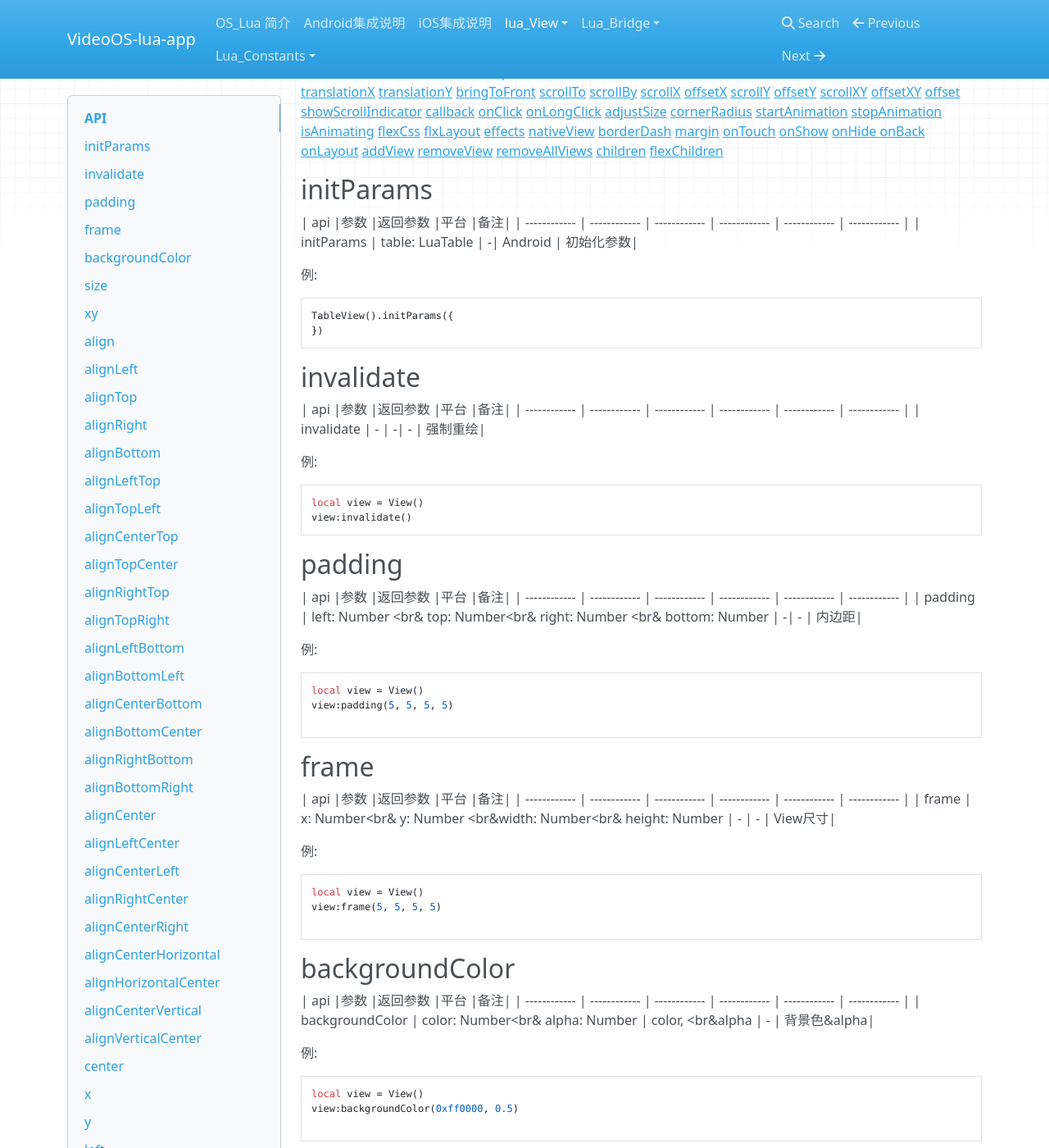
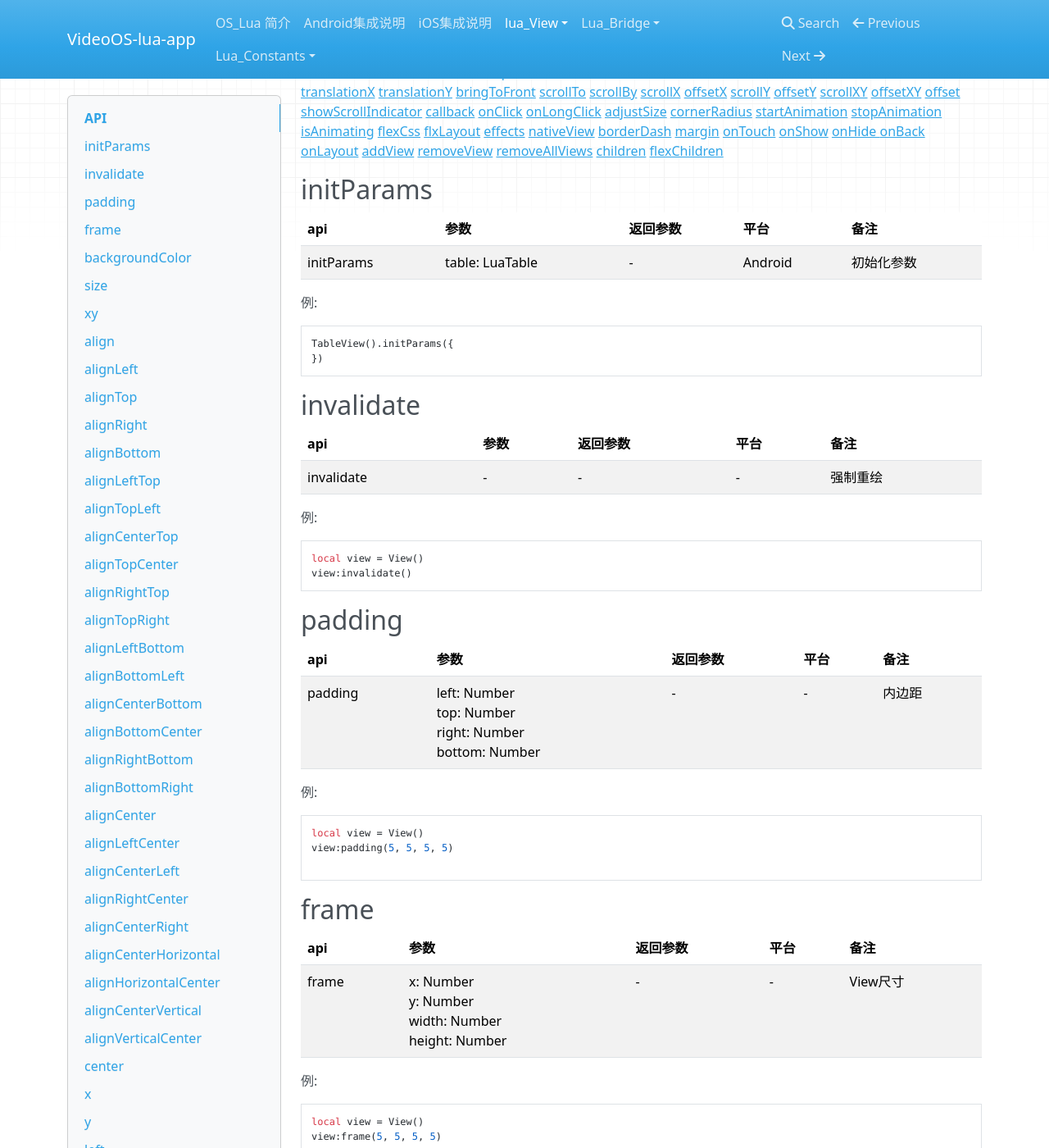
Before and after one commit to VideoOS/VideoOS-lua-app, an MkDocs documentation site: the page built from docs/API/Lua_View/View.md, in a window 1280 px wide and 1400 px high, scrolled down 354 px. Shown: the whole window at 82% size. Built offline with MkDocs 1.6.1, drawn with Linux system fonts in a browser that asks for light colours; nearby versions of some CDN libraries; some of the changed text lies outside the part shown.

Commit message:
no message

````diff
--- a/docs/API/Lua_View/View.md
+++ b/docs/API/Lua_View/View.md
@@ -121,7 +121,7 @@ View 是OS_Lua系统中最基础的View。相当于Android的ViewGroup，iOS的U
 
 ## initParams
 | api  |参数   |返回参数   |平台   |备注|
-| ------------ | ------------ | ------------ | ------------ | ------------ | ------------ |
+| ------------ | ------------ | ------------ | ------------ | ------------ |
 | initParams   |   table: LuaTable  |   -| Android |   初始化参数|
 
 例:
@@ -131,7 +131,7 @@ TableView().initParams({
 ```
 ## invalidate
 | api  |参数   |返回参数   |平台   |备注|
-| ------------ | ------------ | ------------ | ------------ | ------------ | ------------ |
+| ------------ | ------------ | ------------ | ------------ | ------------ |
 | invalidate    |   - |   -| - |   强制重绘|
 
 例:
@@ -141,8 +141,8 @@ view:invalidate()
 ```
 ##  padding
 | api  |参数   |返回参数   |平台   |备注|
-| ------------ | ------------ | ------------ | ------------ | ------------ | ------------ |
-| padding    |   left: Number <br&   top: Number<br&  right: Number  <br& bottom: Number  |   -| - |   内边距|
+| ------------ | ------------ | ------------ | ------------ | ------------ |
+| padding    |   left: Number <br/>   top: Number<br/>  right: Number  <br/> bottom: Number  |   -| - |   内边距|
 
 例:
 ```lua
@@ -152,8 +152,8 @@ view:padding(5, 5, 5, 5)
 ```
 ##  frame
 | api  |参数   |返回参数   |平台   |备注|
-| ------------ | ------------ | ------------ | ------------ | ------------ | ------------ |
-| frame    |   x: Number<br&   y: Number <br&width: Number<br& height: Number  |  - | - |  View尺寸|
+| ------------ | ------------ | ------------ | ------------ | ------------ |
+| frame    |   x: Number<br/>   y: Number <br/>width: Number<br/> height: Number  |  - | - |  View尺寸|
 
 例:
 ```lua
@@ -163,8 +163,8 @@ view:frame(5, 5, 5, 5)
 ```
 ##  backgroundColor
 | api  |参数   |返回参数   |平台   |备注|
-| ------------ | ------------ | ------------ | ------------ | ------------ | ------------ |
-| backgroundColor    |   color: Number<br& alpha: Number  |   color, <br&alpha | - |   背景色&amp;alpha|
+| ------------ | ------------ | ------------ | ------------ | ------------ |
+| backgroundColor    |   color: Number<br/> alpha: Number  |   color, <br/>alpha | - |   背景色&amp;alpha|
 
 例:
 ```lua
@@ -174,8 +174,8 @@ view:backgroundColor(0xff0000, 0.5)
 ```
 ##  size
 | api  |参数   |返回参数   |平台   |备注|
-| ------------ | ------------ | ------------ | ------------ | ------------ | ------------ |
-| size    |   width: Number<br& height: Number  |   width, <br&height | - |   尺寸 |
+| ------------ | ------------ | ------------ | ------------ | ------------ |
+| size    |   width: Number<br/> height: Number  |   width, <br/>height | - |   尺寸 |
 
 例:
 ```lua
@@ -185,8 +185,8 @@ view:size(100, 100)
 ```
 ##  xy
 | api  |参数   |返回参数   |平台   |备注|
-| ------------ | ------------ | ------------ | ------------ | ------------ | ------------ |
-| xy    |  x: Number<br& y: Number  |   x，<br&y| - |   x、y坐标|
+| ------------ | ------------ | ------------ | ------------ | ------------ |
+| xy    |  x: Number<br/> y: Number  |   x，<br/>y| - |   x、y坐标|
 
 例:
 ```lua
@@ -196,7 +196,7 @@ view:xy(100, 100)
 ```
 ##  align
 | api  |参数   |返回参数   |平台   |备注|
-| ------------ | ------------ | ------------ | ------------ | ------------ | ------------ |
+| ------------ | ------------ | ------------ | ------------ | ------------ |
 | align  |  aligns[]: Align  | -| - |   设置自身在父容器的布局|
 
 例:
@@ -207,7 +207,7 @@ view:align(Align.RIGHT, Align.BOTTOM)
 ```
 ##  alignLeft
 | api  |参数   |返回参数   |平台   |备注|
-| ------------ | ------------ | ------------ | ------------ | ------------ | ------------ |
+| ------------ | ------------ | ------------ | ------------ | ------------ |
 |   alignLeft     |  -    |  -   |   -  |   设置自身位于父容器Left&amp;Top    |
 
 例:
@@ -218,7 +218,7 @@ view:alignLeft()
 ```
 ##  alignTop
 | api  |参数   |返回参数   |平台   |备注|
-| ------------ | ------------ | ------------ | ------------ | ------------ | ------------ |
+| ------------ | ------------ | ------------ | ------------ | ------------ |
 |   alignTop     |  -    |  -   |   -  |   设置自身位于父容器Left&amp;Top    |
 
 例:
@@ -483,7 +483,7 @@ view:alignVerticalCenter()
 ##  center
 | api  |参数   |返回参数   |平台   |备注|
 | ------------ | ------------ | ------------ | ------------ | ------------ |
-|    center   |    x: Number<br& y: Number  |   x<br&y  |  -   |    中心点坐标   |
+|    center   |    x: Number<br/> y: Number  |   x<br/>y  |  -   |    中心点坐标   |
 
 例:
 ```lua
@@ -848,7 +848,7 @@ view:transform3D(transform1)
 ##  anchorPoint
 | api  |参数   |返回参数   |平台   |备注|
 | ------------ | ------------ | ------------ | ------------ | ------------ |
-|    anchorPoint    |  x: Number <br&y: Number    |  -   |  -   |   锚点    |
+|    anchorPoint    |  x: Number <br/>y: Number    |  -   |  -   |   锚点    |
 
 例:
 ```lua
@@ -925,7 +925,7 @@ view:rotation (3.14/2)
 ##  rotationXY
 | api  |参数   |返回参数   |平台   |备注|
 | ------------ | ------------ | ------------ | ------------ | ------------ |
-|    rotationXY    |   rx: Number <br&ry: Number   |   rx, ry  |  -   |   根据x坐标和y坐标得到的旋转角度，pivot    |
+|    rotationXY    |   rx: Number <br/>ry: Number   |   rx, ry  |  -   |   根据x坐标和y坐标得到的旋转角度，pivot    |
 
 例:
 ```lua
@@ -936,7 +936,7 @@ local rx,ry=view:rotationXY(5,6)
 ##  scale
 | api  |参数   |返回参数   |平台   |备注|
 | ------------ | ------------ | ------------ | ------------ | ------------ |
-|   scale     |  sx: Number <br& sy: Number    |   sx, sy  |  -   |   x，y缩放    |
+|   scale     |  sx: Number <br/> sy: Number    |   sx, sy  |  -   |   x，y缩放    |
 
 例:
 ```lua
@@ -969,7 +969,7 @@ view:scaleY(5)
 ##  translation
 | api  |参数   |返回参数   |平台   |备注|
 | ------------ | ------------ | ------------ | ------------ | ------------ |
-|    translation    |  tx: Number <br&ty: Number    | x,y    | -    |  x、y位移     |
+|    translation    |  tx: Number <br/>ty: Number    | x,y    | -    |  x、y位移     |
 
 例:
 ```lua
@@ -1013,7 +1013,7 @@ view:bringToFront()
 ##  scrollTo
 | api  |参数   |返回参数   |平台   |备注|
 | ------------ | ------------ | ------------ | ------------ | ------------ |
-|  scrollTo      |   sx: Number<br&sy: Number   | -    | Android    |  滚动到某个位置     |
+|  scrollTo      |   sx: Number<br/>sy: Number   | -    | Android    |  滚动到某个位置     |
 
 例:
 ```lua
@@ -1024,7 +1024,7 @@ view:scrollTo(2,5)
 ##  scrollBy
 | api  |参数   |返回参数   |平台   |备注|
 | ------------ | ------------ | ------------ | ------------ | ------------ |
-|  scrollBy      |  sx: Number <br&sy: Number    |  -   |  Android   |   移动一段距离    |
+|  scrollBy      |  sx: Number <br/>sy: Number    |  -   |  Android   |   移动一段距离    |
 
 例:
 ```lua
@@ -1079,7 +1079,7 @@ view:offsetY(3)
 ##  scrollXY
 | api  |参数   |返回参数   |平台   |备注|
 | ------------ | ------------ | ------------ | ------------ | ------------ |
-|   scrollXY     |   sx: Number<br&sy: Number   |  sx, sy   |    Android |   x、y方向移动到某个位置    |
+|   scrollXY     |   sx: Number<br/>sy: Number   |  sx, sy   |    Android |   x、y方向移动到某个位置    |
 
 例:
 ```lua
@@ -1090,7 +1090,7 @@ view:scrollXY(3,4)
 ##  offsetXY
 | api  |参数   |返回参数   |平台   |备注|
 | ------------ | ------------ | ------------ | ------------ | ------------ |
-|   offsetXY     |   sx: Number<br&sy: Number   |  sx, sy   |   Android  |   x、y方向移动到某个位置    |
+|   offsetXY     |   sx: Number<br/>sy: Number   |  sx, sy   |   Android  |   x、y方向移动到某个位置    |
 
 例:
 ```lua
@@ -1101,7 +1101,7 @@ view:offsetXY(3,4)
 ##  offset
 | api  |参数   |返回参数   |平台   |备注|
 | ------------ | ------------ | ------------ | ------------ | ------------ |
-|   offset     |   sx: Number<br&sy: Number   | sx, sy    |  Android   |    x、y方向移动到某个位置   |
+|   offset     |   sx: Number<br/>sy: Number   | sx, sy    |  Android   |    x、y方向移动到某个位置   |
 
 例:
 ```lua
@@ -1112,7 +1112,7 @@ view:offset(3,4)
 ##  showScrollIndicator
 | api  |参数   |返回参数   |平台   |备注|
 | ------------ | ------------ | ------------ | ------------ | ------------ |
-|  showScrollIndicator      |  h: Boolean<br&v: Boolean    | h, v    |  Android   |    设置滚动条是否显示（横向、纵向）   |
+|  showScrollIndicator      |  h: Boolean<br/>v: Boolean    | h, v    |  Android   |    设置滚动条是否显示（横向、纵向）   |
 
 例:
 ```lua
@@ -1246,7 +1246,7 @@ end)
 ##  effects
 | api  |参数   |返回参数   |平台   |备注|
 | ------------ | ------------ | ------------ | ------------ | ------------ |
-|   effects     |   effect: ViewEffect<br&color: Number<br&alpha: Number   |  effect    |  -   |   设置view的特效    |
+|   effects     |   effect: ViewEffect<br/>color: Number<br/>alpha: Number   |  effect    |  -   |   设置view的特效    |
 
 例:
 ```lua
@@ -1281,7 +1281,7 @@ view:borderDash(4)
 ##  margin
 | api  |参数   |返回参数   |平台   |备注|
 | ------------ | ------------ | ------------ | ------------ | ------------ |
-|   margin     |   l: Number<br&t: Number<br&r: Number<br&b: Number   |  l, t, r, b   |  Android    |   边距    |
+|   margin     |   l: Number<br/>t: Number<br/>r: Number<br/>b: Number   |  l, t, r, b   |  Android    |   边距    |
 
 例:
 ```lua
````
Also changed, not shown: docs/API/Lua_View/TableView.md (+3 -3 lines).
